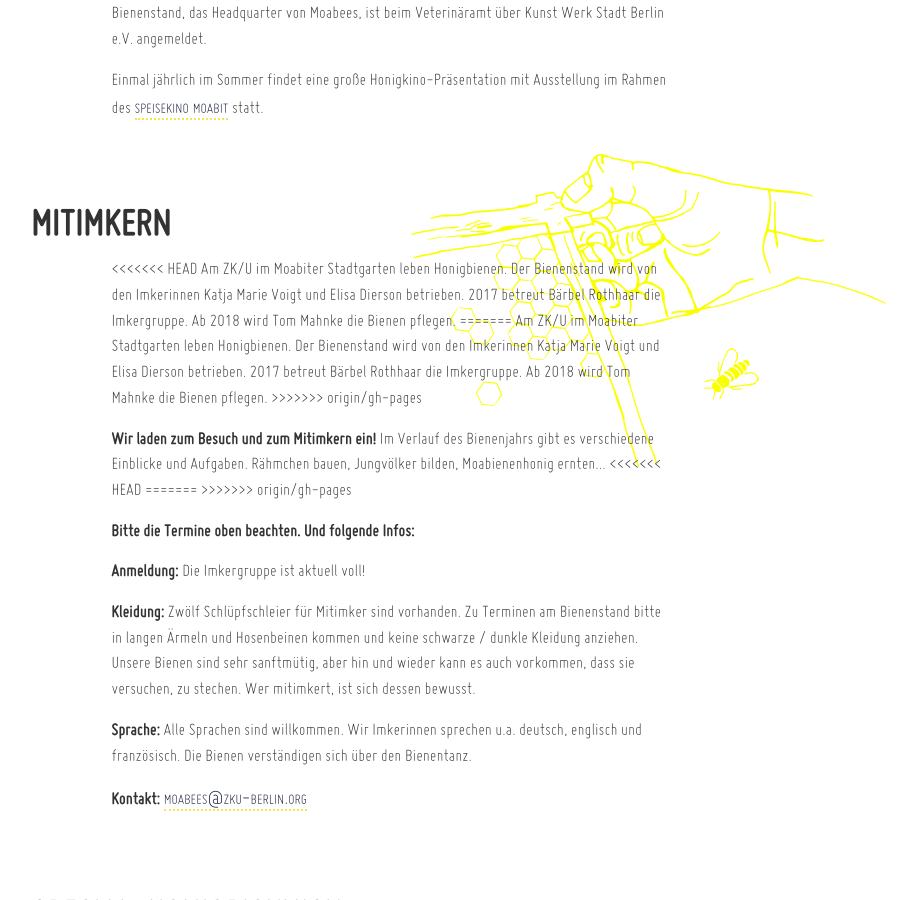
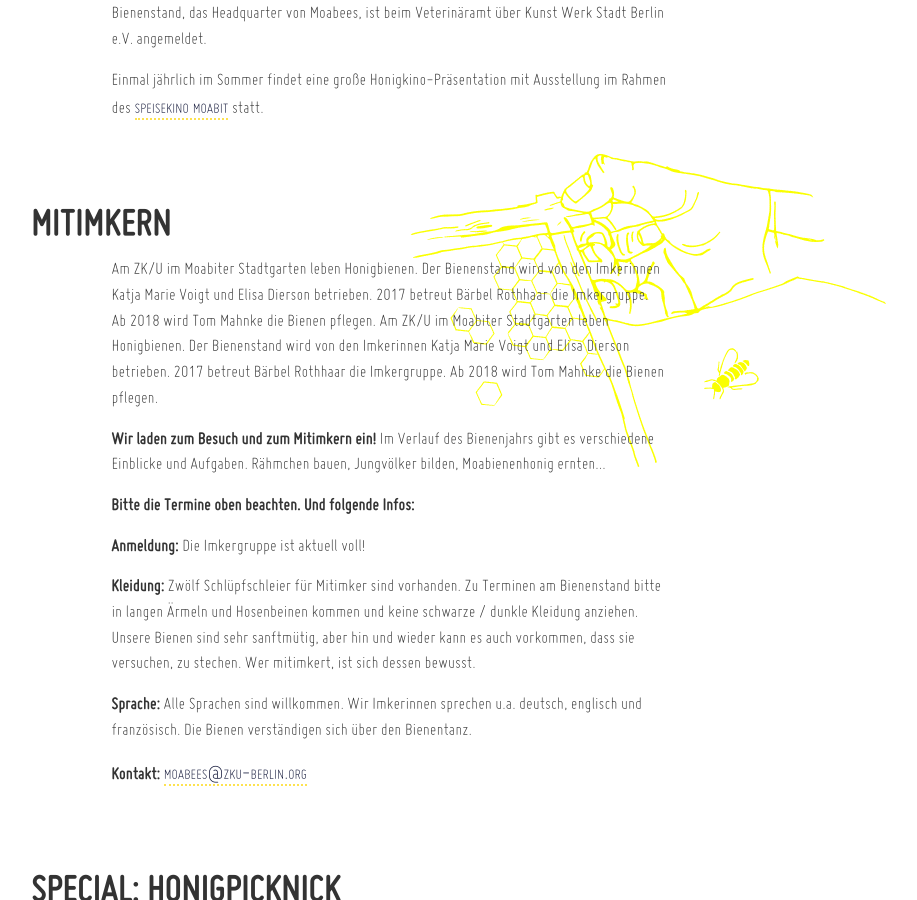
Before and after one commit to dieda/moabienen.berlin-bienenstadt.de, a Jekyll site: the page built from index.html, in a window 1280 px wide and 900 px high, scrolled down 2892 px. Shown: the whole window, without its empty margins (251-1168 px from the left). Built offline with Jekyll 4.4.1, drawn with Linux system fonts in a browser that asks for light colours.

Commit message:
head shit

```diff
--- a/index.html
+++ b/index.html
@@ -133,19 +133,16 @@ Moabees ist ein Projekt von Projekt von Elisa Dierson, <a href="http://www.baerb
 </h2>
 
 <p>
-<<<<<<< HEAD
+
   Am ZK/U im Moabiter Stadtgarten leben Honigbienen. Der Bienenstand wird von den Imkerinnen Katja Marie Voigt und Elisa Dierson betrieben. 2017 betreut Bärbel Rothhaar die Imkergruppe. Ab 2018 wird Tom Mahnke die Bienen pflegen.
-=======
+
  Am ZK/U im Moabiter Stadtgarten leben Honigbienen. Der Bienenstand wird von den Imkerinnen Katja Marie Voigt und Elisa Dierson betrieben. 2017 betreut Bärbel Rothhaar die Imkergruppe. Ab 2018 wird Tom Mahnke die Bienen pflegen.
->>>>>>> origin/gh-pages
+
 </p>
 
 <p>
   <strong>Wir laden zum Besuch und zum Mitimkern ein!</strong> Im Verlauf des Bienenjahrs gibt es verschiedene Einblicke und Aufgaben. Rähmchen bauen, Jungvölker bilden, Moabienenhonig ernten...
-<<<<<<< HEAD
-=======
 
->>>>>>> origin/gh-pages
 </p>
 
 <p>
```
